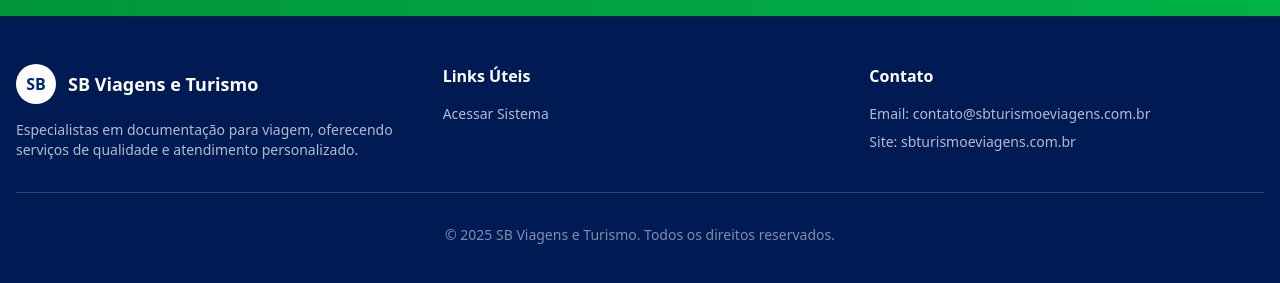
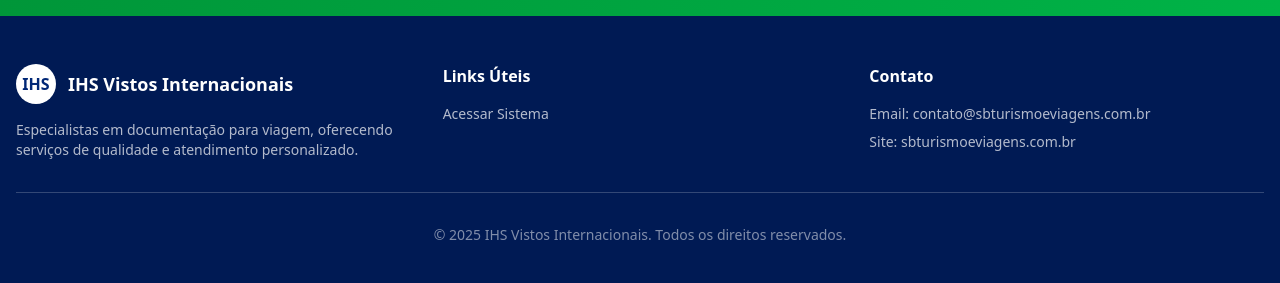
Before and after one commit to mbaisi200/passaporte-sistema, a Next.js app: page / in a window 1280 px wide. Shown: the part 2385-2668 px from the top of the page. Built offline with nearby package versions, Linux system fonts and the light colour scheme; no server answers.

Commit message:
feat: atualiza marca para IHS Vistos Internacionais e esconde clientes processados da listagem

```diff
--- a/src/app/admin/cpfs/page.tsx
+++ b/src/app/admin/cpfs/page.tsx
@@ -33,7 +33,8 @@ import {
   setDoc,
   serverTimestamp,
   query,
-  orderBy
+  orderBy,
+  where
 } from 'firebase/firestore';
 import { db } from '@/lib/firebase';
 import {
@@ -106,11 +107,23 @@ export default function ManageClientesPage() {
         ...doc.data()
       })) as Cliente[];
 
-      // Sort: Active first (by date desc), then Blocked (by date desc)
-      const sortedData = data.sort((a, b) => {
-        if (a.blocked !== b.blocked) {
-          return a.blocked ? 1 : -1;
+      // Buscar formulários para verificar status
+      const formsQ = query(collection(db, 'formularios'));
+      const formsSnapshot = await getDocs(formsQ);
+      const processedCpfs = new Set<string>();
+
+      formsSnapshot.docs.forEach(doc => {
+        const formData = doc.data();
+        if (formData.status === 'processado' && formData.cpf) {
+          processedCpfs.add(formData.cpf.replace(/\D/g, ''));
         }
+      });
+
+      // Filtrar: não bloqueados E não tem formulário processado
+      const activeClientes = data.filter(c => !c.blocked && !processedCpfs.has(c.cpf));
+
+      // Sort: by date desc
+      const sortedData = activeClientes.sort((a, b) => {
         const dateA = a.addedAt?.seconds || 0;
         const dateB = b.addedAt?.seconds || 0;
         return dateB - dateA;
@@ -246,11 +259,11 @@ export default function ManageClientesPage() {
           <div className="flex items-center justify-between">
             <div className="flex items-center gap-4">
               <div className="w-10 h-10 bg-white rounded-full flex items-center justify-center">
-                <span className="text-[#623AA2] font-bold">SB</span>
+                <span className="text-[#623AA2] font-bold">IHS</span>
               </div>
               <div>
                 <h1 className="text-xl font-bold">Gerenciar Clientes</h1>
-                <p className="text-sm text-white/80">SB Viagens e Turismo</p>
+                <p className="text-sm text-white/80">IHS Vistos Internacionais</p>
               </div>
             </div>
             <Button
--- a/src/app/admin/formularios/page.tsx
+++ b/src/app/admin/formularios/page.tsx
@@ -146,12 +146,18 @@ export default function FormulariosPage() {
         await updateDoc(doc(db, 'authorized_cpfs', cleanCpf), {
           blocked: true
         });
+        await updateDoc(doc(db, 'clientes', cleanCpf), {
+          blocked: true
+        });
       }
 
       // If status changes back to "pendente", unblock
       if (newStatus === 'pendente' && formCpf) {
         const cleanCpf = formCpf.replace(/\D/g, '');
         await updateDoc(doc(db, 'authorized_cpfs', cleanCpf), {
+          blocked: false
+        });
+        await updateDoc(doc(db, 'clientes', cleanCpf), {
           blocked: false
         });
       }
@@ -268,7 +274,7 @@ export default function FormulariosPage() {
     content += `TIPO PASSAPORTE: ${d.passportType || '-'}\n`;
 
     content += `\n==================================================\n`;
-    content += `SB TURISMO E VIAGENS\n`;
+    content += `IHS TURISMO E VIAGENS\n`;
 
     const blob = new Blob([content], { type: 'text/plain' });
     const url = URL.createObjectURL(blob);
@@ -538,11 +544,11 @@ export default function FormulariosPage() {
           <div className="flex items-center justify-between">
             <div className="flex items-center gap-4">
               <div className="w-10 h-10 bg-white rounded-full flex items-center justify-center">
-                <span className="text-[#623AA2] font-bold">SB</span>
+                <span className="text-[#623AA2] font-bold">IHS</span>
               </div>
               <div>
                 <h1 className="text-xl font-bold">Formulários Recebidos</h1>
-                <p className="text-sm text-white/80">SB Viagens e Turismo</p>
+                <p className="text-sm text-white/80">IHS Vistos Internacionais</p>
               </div>
             </div>
             <Button
--- a/src/app/admin/migrar/page.tsx
+++ b/src/app/admin/migrar/page.tsx
@@ -189,11 +189,11 @@ export default function MigrarPage() {
           <div className="flex items-center justify-between">
             <div className="flex items-center gap-4">
               <div className="w-10 h-10 bg-white rounded-full flex items-center justify-center">
-                <span className="text-[#623AA2] font-bold">SB</span>
+                <span className="text-[#623AA2] font-bold">IHS</span>
               </div>
               <div>
                 <h1 className="text-xl font-bold">Migração de CPFs</h1>
-                <p className="text-sm text-white/80">SB Viagens e Turismo</p>
+                <p className="text-sm text-white/80">IHS Vistos Internacionais</p>
               </div>
             </div>
             <Button
--- a/src/app/admin/page.tsx
+++ b/src/app/admin/page.tsx
@@ -127,11 +127,11 @@ export default function AdminDashboard() {
           <div className="flex items-center justify-between">
             <div className="flex items-center gap-4">
               <div className="w-10 h-10 bg-white rounded-full flex items-center justify-center">
-                <span className="text-[#623AA2] font-bold">SB</span>
+                <span className="text-[#623AA2] font-bold">IHS</span>
               </div>
               <div>
                 <h1 className="text-xl font-bold">Painel Administrativo</h1>
-                <p className="text-sm text-white/80">SB Viagens e Turismo</p>
+                <p className="text-sm text-white/80">IHS Vistos Internacionais</p>
               </div>
             </div>
             <Button
--- a/src/app/formulario/page.tsx
+++ b/src/app/formulario/page.tsx
@@ -409,10 +409,10 @@ export default function FormularioPage() {
             <div className="flex items-center justify-between">
               <div className="flex items-center gap-4">
                 <div className="w-12 h-12 bg-gradient-to-br from-[#002776] to-[#009639] rounded-full flex items-center justify-center">
-                  <span className="text-white font-bold">SB</span>
+                  <span className="text-white font-bold">IHS</span>
                 </div>
                 <div>
-                  <h1 className="text-xl font-bold text-[#002776]">SB Viagens e Turismo</h1>
+                  <h1 className="text-xl font-bold text-[#002776]">IHS Vistos Internacionais</h1>
                   <p className="text-sm text-gray-500">Revise seus dados antes de enviar</p>
                 </div>
               </div>
@@ -609,10 +609,10 @@ export default function FormularioPage() {
           <div className="flex items-center justify-between">
             <div className="flex items-center gap-4">
               <div className="w-12 h-12 bg-gradient-to-br from-[#002776] to-[#009639] rounded-full flex items-center justify-center">
-                <span className="text-white font-bold">SB</span>
+                <span className="text-white font-bold">IHS</span>
               </div>
               <div>
-                <h1 className="text-xl font-bold text-[#002776]">SB Viagens e Turismo</h1>
+                <h1 className="text-xl font-bold text-[#002776]">IHS Vistos Internacionais</h1>
                 <p className="text-sm text-gray-500">Formulário para Emissão de Passaporte</p>
               </div>
             </div>
--- a/src/app/login/page.tsx
+++ b/src/app/login/page.tsx
@@ -126,7 +126,7 @@ export default function LoginPage() {
         <CardHeader className="text-center">
           <div className="flex justify-center mb-4">
             <div className="w-16 h-16 sm:w-20 sm:h-20 bg-gradient-to-br from-[#002776] to-[#009639] rounded-full flex items-center justify-center shadow-lg">
-              <span className="text-white font-bold text-xl sm:text-2xl">SB</span>
+              <span className="text-white font-bold text-xl sm:text-2xl">IHS</span>
             </div>
           </div>
           <CardTitle className="text-xl sm:text-2xl text-[#002776]">Acesso ao Sistema</CardTitle>
--- a/src/app/page.tsx
+++ b/src/app/page.tsx
@@ -23,10 +23,10 @@ export default function HomePage() {
           <div className="flex items-center justify-between">
             <div className="flex items-center gap-2 sm:gap-3">
               <div className="w-10 h-10 sm:w-12 sm:h-12 bg-white rounded-full flex items-center justify-center shadow-lg">
-                <span className="text-[#002776] font-bold text-sm sm:text-lg">SB</span>
+                <span className="text-[#002776] font-bold text-sm sm:text-lg">IHS</span>
               </div>
               <div>
-                <h1 className="text-lg sm:text-xl font-bold text-white">SB Viagens e Turismo</h1>
+                <h1 className="text-lg sm:text-xl font-bold text-white">IHS Vistos Internacionais</h1>
                 <p className="text-xs sm:text-sm text-white/70 hidden sm:block">Especialistas em documentação para viagem</p>
               </div>
             </div>
@@ -241,9 +241,9 @@ export default function HomePage() {
             <div>
               <div className="flex items-center gap-3 mb-3 sm:mb-4">
                 <div className="w-8 h-8 sm:w-10 sm:h-10 bg-white rounded-full flex items-center justify-center">
-                  <span className="text-[#002776] font-bold text-sm sm:text-base">SB</span>
+                  <span className="text-[#002776] font-bold text-sm sm:text-base">IHS</span>
                 </div>
-                <span className="font-bold text-base sm:text-lg">SB Viagens e Turismo</span>
+                <span className="font-bold text-base sm:text-lg">IHS Vistos Internacionais</span>
               </div>
               <p className="text-white/70 text-xs sm:text-sm">
                 Especialistas em documentação para viagem,
@@ -265,7 +265,7 @@ export default function HomePage() {
             </div>
           </div>
           <div className="border-t border-white/20 mt-6 sm:mt-8 pt-6 sm:pt-8 text-center text-white/50 text-xs sm:text-sm">
-            © 2025 SB Viagens e Turismo. Todos os direitos reservados.
+            © 2025 IHS Vistos Internacionais. Todos os direitos reservados.
           </div>
         </div>
       </footer>
--- a/src/app/register/page.tsx
+++ b/src/app/register/page.tsx
@@ -66,7 +66,7 @@ export default function RegisterPage() {
         <CardHeader className="text-center">
           <div className="flex justify-center mb-4">
             <div className="w-16 h-16 bg-gradient-to-br from-[#002776] to-[#009639] rounded-full flex items-center justify-center">
-              <span className="text-white font-bold text-xl">SB</span>
+              <span className="text-white font-bold text-xl">IHS</span>
             </div>
           </div>
           <CardTitle className="text-2xl text-[#002776]">Primeiro Acesso</CardTitle>
```
